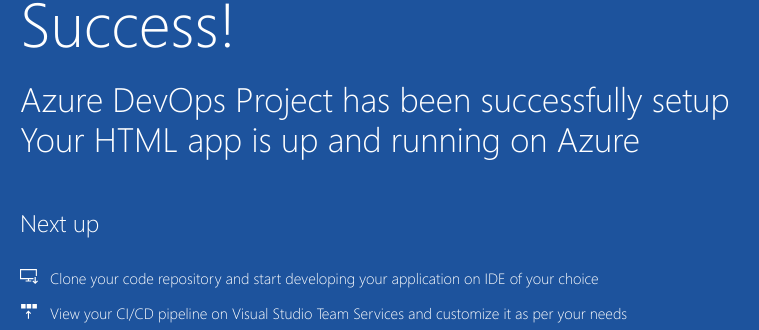
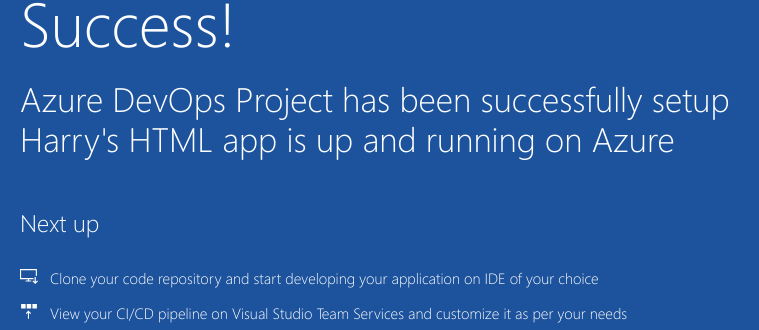
Before and after one commit to meshvm/EduDevops, a plain HTML site: page sample-project/index.html in a window 1280 px wide. Shown: the part 392-722 px from the top of the page, 205-964 px from the left. Drawn offline with Linux system fonts and the light colour scheme.

Commit message:
harry mofied

```diff
--- a/sample-project/index.html
+++ b/sample-project/index.html
@@ -20,7 +20,7 @@
             <div class="content-body">
                 <div class="success-text">Success!</div>
                 <div class="description line-1"> Azure DevOps Project has been successfully setup</div>
-                <div class="description line-2"> Your HTML app is up and running on Azure</div>
+                <div class="description line-2"> Harry's HTML app is up and running on Azure</div>
                 <div class="next-steps-container">
                     <div class="next-steps-header">Next up</div>
                     <div class="next-steps-body">
```
